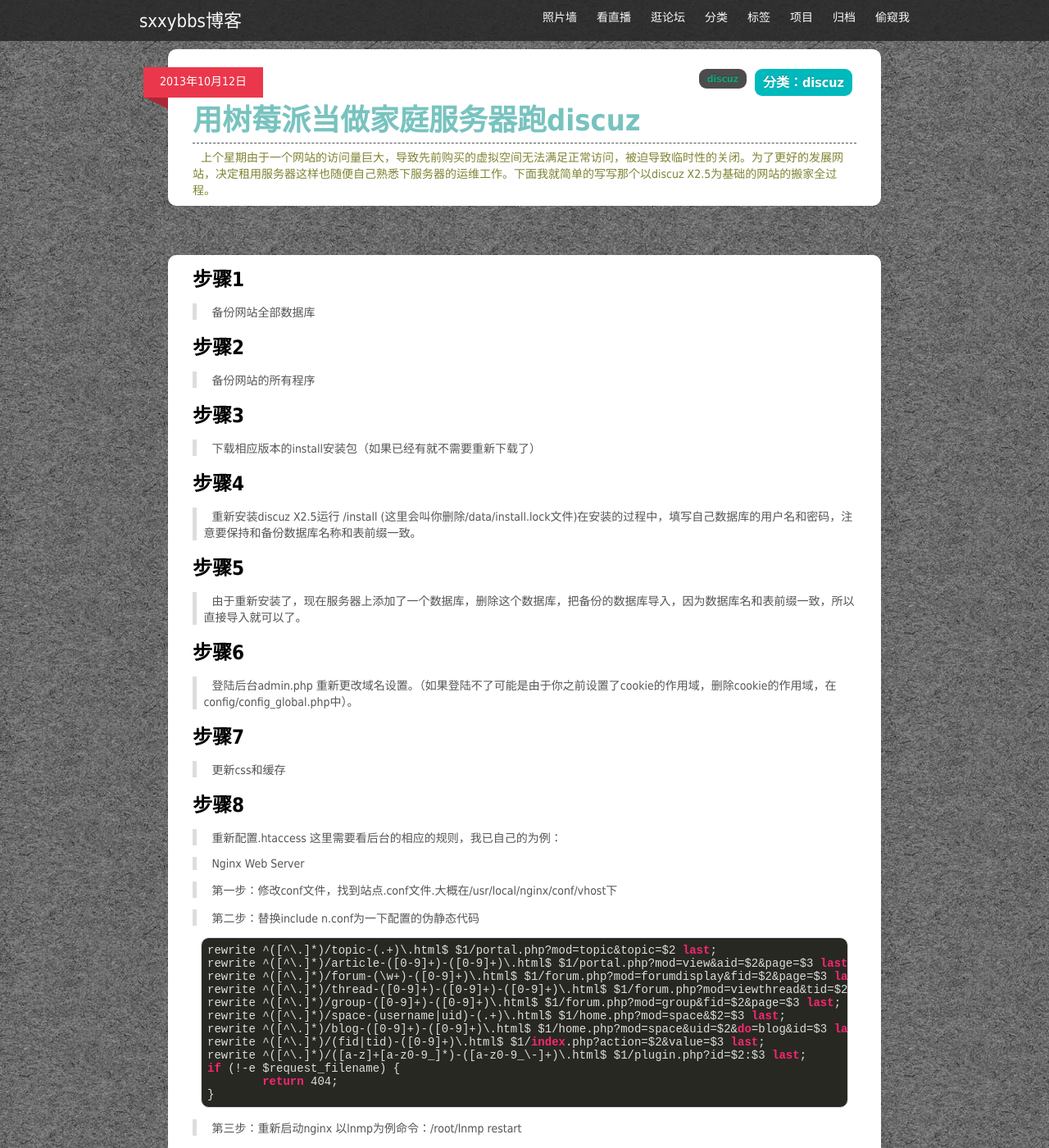
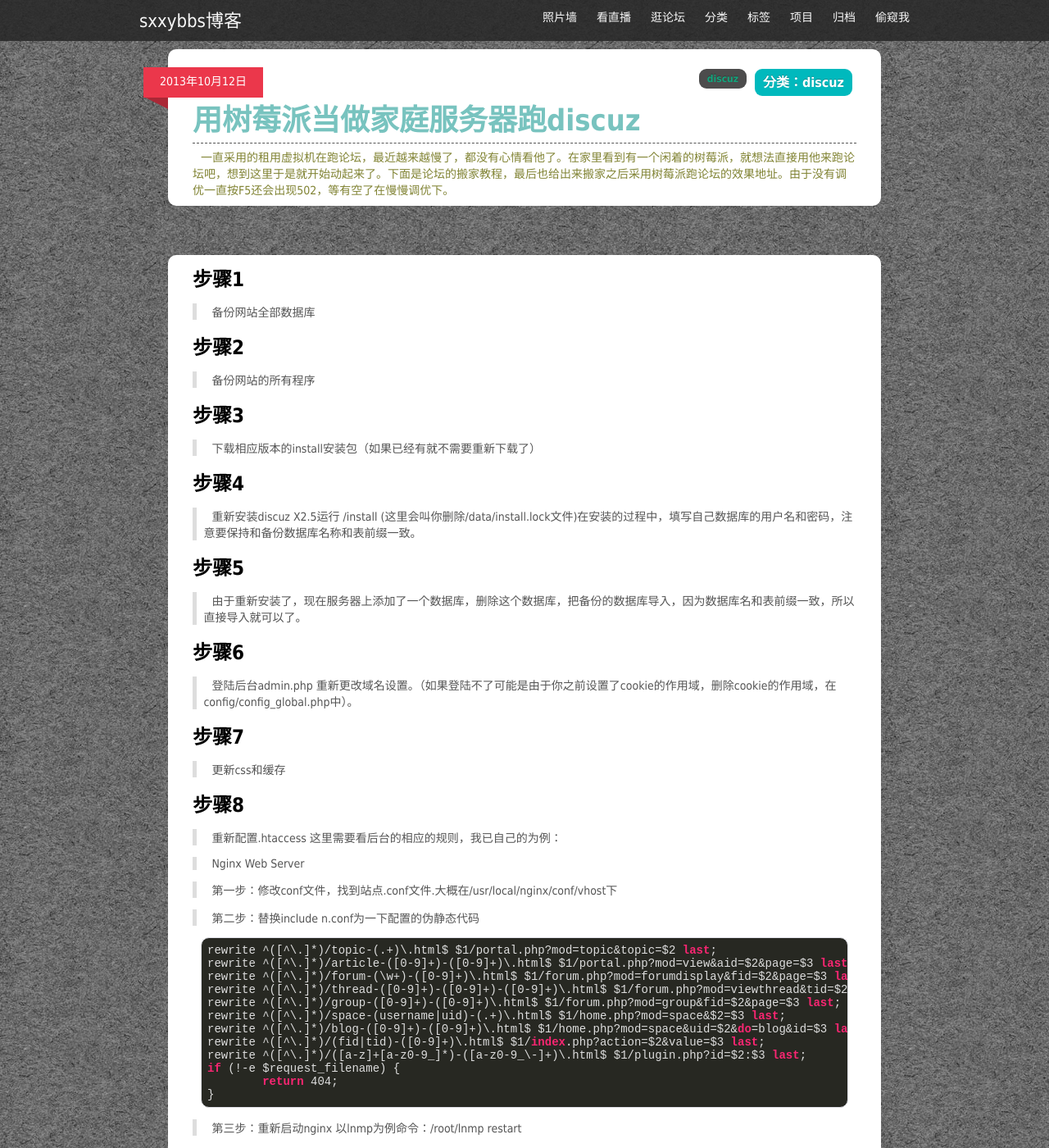
Before and after one commit to sxxybbs/sxxybbs.github.com, a Jekyll site: the page built from _posts/2013-10-12-discuz-move-to-raspberry.md, in a window 1280 px wide and 1400 px high. Shown: the whole window at 82% size. Built offline with Jekyll 4.4.1, drawn with Linux system fonts in a browser that asks for light colours; nearby versions of some CDN libraries; library files that are not in the unit come from our copies; Markdown is read by kramdown in place of the engine named in the settings; comment, search, counter and statistics services are not loaded; some of the changed text lies outside the part shown.

Commit message:
discuz_move_to_raspberry

```diff
--- a/_posts/2013-10-12-discuz-move-to-raspberry.md
+++ b/_posts/2013-10-12-discuz-move-to-raspberry.md
@@ -4,7 +4,7 @@ category: discuz
 tags: discuz
 title1: 用树莓派当做家庭服务器跑discuz
 keywords: discuz原创搬家
-description: 上个星期由于一个网站的访问量巨大，导致先前购买的虚拟空间无法满足正常访问，被迫导致临时性的关闭。为了更好的发展网站，决定租用服务器这样也随便自己熟悉下服务器的运维工作。下面我就简单的写写那个以discuz X2.5为基础的网站的搬家全过程。
+description: 一直采用的租用虚拟机在跑论坛，最近越来越慢了，都没有心情看他了。在家里看到有一个闲着的树莓派，就想法直接用他来跑论坛吧，想到这里于是就开始动起来了。下面是论坛的搬家教程，最后也给出来搬家之后采用树莓派跑论坛的效果地址。由于没有调优一直按F5还会出现502，等有空了在慢慢调优下。
 ---
 
 #### 步骤1
@@ -62,4 +62,4 @@ description: 上个星期由于一个网站的访问量巨大，导致先前购
 
 至此整个搬家过程完成。
 
-查看地址：http://sxxybbs.vicp.cc
+效果查看地址：[http://sxxybbs.vicp.cc](http://sxxybbs.vicp.cc)
```
